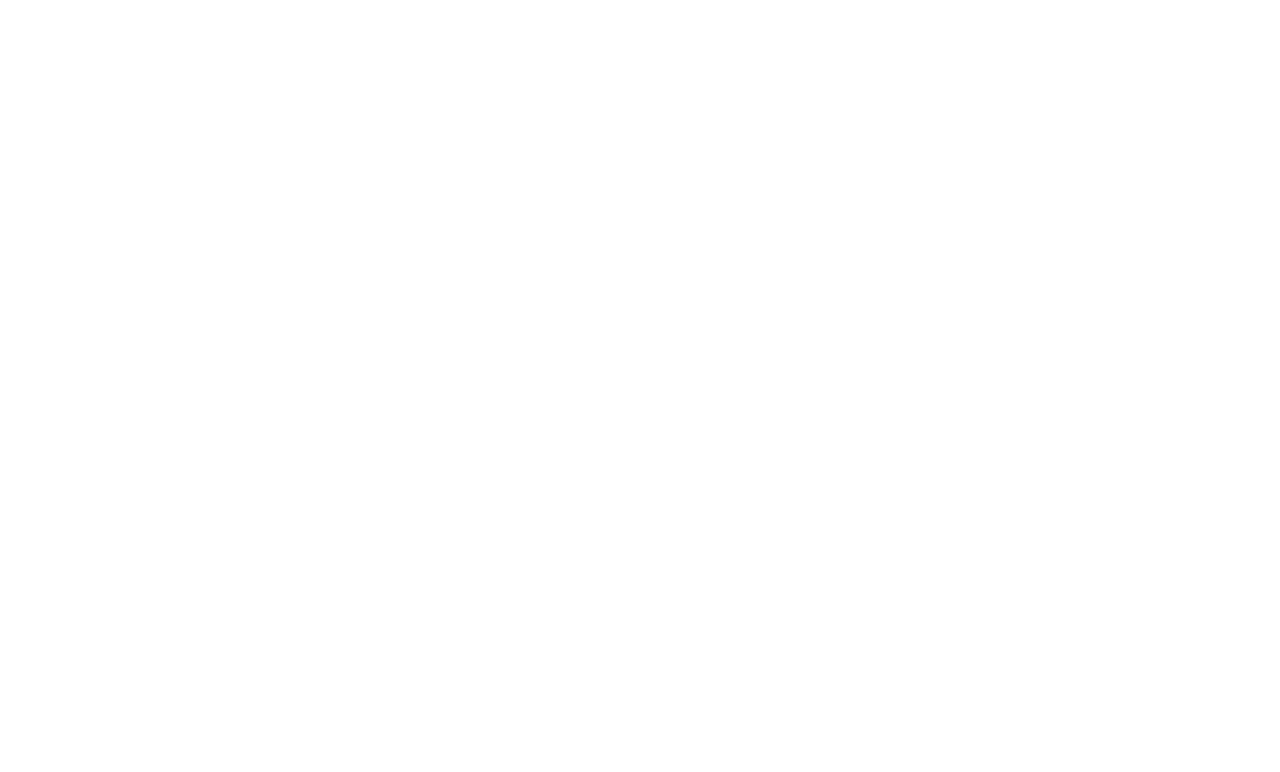
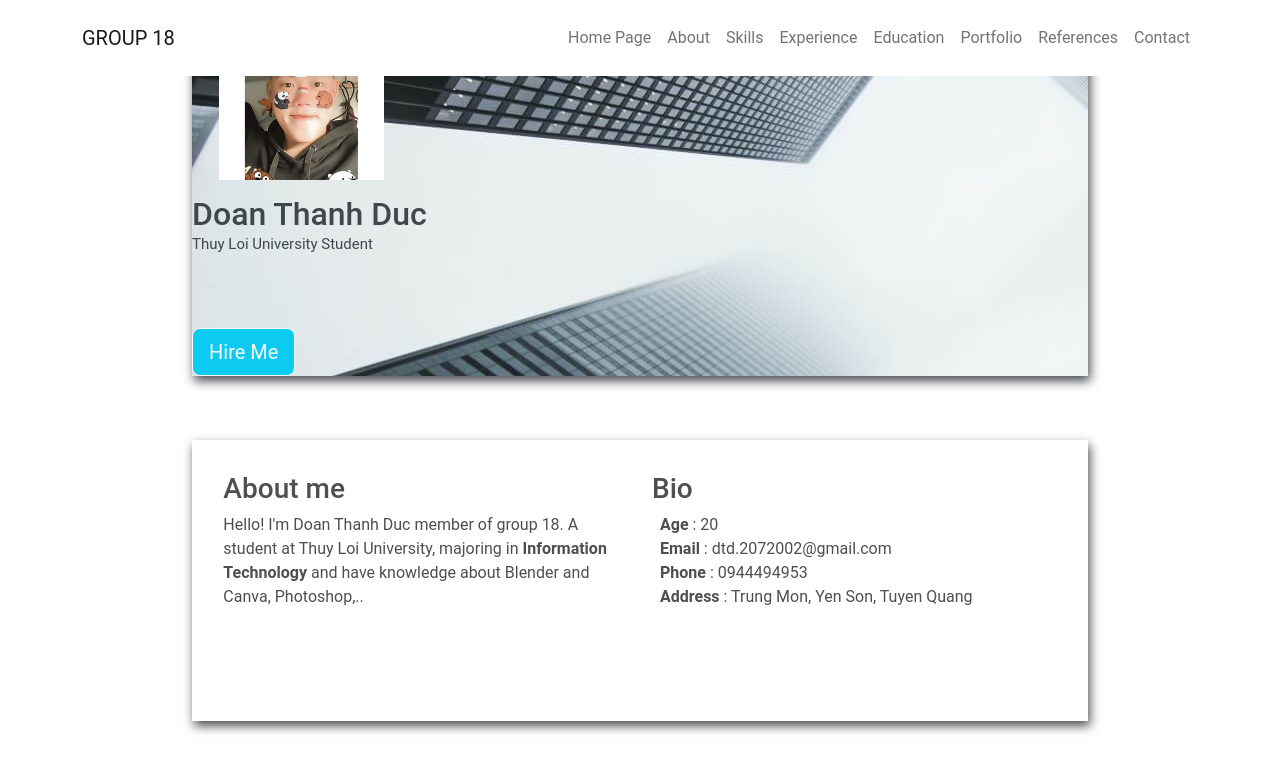
Before and after one commit to anhducati/CV-project, a plain HTML site: page html/CVduc.html in a window 1280 px wide. Drawn offline with nearby package versions, Linux system fonts and the light colour scheme.

Commit message:
Duc them header ,them gioi thieu ban than

```diff
--- a/html/CVduc.html
+++ b/html/CVduc.html
@@ -4,9 +4,74 @@
     <meta charset="UTF-8">
     <meta http-equiv="X-UA-Compatible" content="IE=edge">
     <meta name="viewport" content="width=device-width, initial-scale=1.0">
-    <title>Document</title>
+    <title>CVDuc</title>
+    <!-- CSS only -->
+<link href="https://cdn.jsdelivr.net/npm/bootstrap@5.2.0-beta1/dist/css/bootstrap.min.css" rel="stylesheet"
+integrity="sha384-0evHe/X+R7YkIZDRvuzKMRqM+OrBnVFBL6DOitfPri4tjfHxaWutUpFmBp4vmVor" crossorigin="anonymous">
+
 </head>
 <body>
+    <nav class="navbar navbar-light navbar-expand-lg fixed-top bg-white clean-navbar" style="padding: 18px 0;font-family: Roboto, sans-serif;color: #4f4f4f;">
+        <div class="container"><a class="navbar-brand logo" href="#">GROUP 18</a><button data-bs-toggle="collapse" class="navbar-toggler" data-bs-target="#navcol-1"><span class="visually-hidden">Toggle navigation</span><span class="navbar-toggler-icon"></span></button>
+            <div class="collapse navbar-collapse" id="navcol-1">
+                <ul class="navbar-nav ms-auto">
+                    <li class="nav-item"></li>
+                    <li class="nav-item"><a class="nav-link" href="/html/homepage.html">Home Page<br></a></li>
+                    <li class="nav-item"><a class="nav-link" href="#About">About<br></a></li>
+                    <li class="nav-item"><a class="nav-link" href="#Skills">Skills<br></a></li>
+                    <li class="nav-item"><a class="nav-link" href="#Experience">Experience<br></a></li>
+                    <li class="nav-item"><a class="nav-link" href="#Education">Education<br></a></li>
+                    <li class="nav-item"><a class="nav-link" href="#Portfolio">Portfolio<br></a></li>
+                    <li class="nav-item"><a class="nav-link" href="#References">References<br></a></li>
+                    <li class="nav-item"><a class="nav-link" href="#Contact">Contact<br></a></li>
+                </ul>
+            </div>
+        </div>
+    </nav>
+     <!-- Start : Main -->
+     <main class="page landing-page" style="font-family: Roboto, sans-serif;color: #4f4f4f;box-shadow: 0px 0px;">
 
+
+        <!-- Start : Head -->
+        <section class="clean-block clean-hero " style="background-image: url(/img/header-background.jpg);color: rgba(36, 42, 46, 0.85);font-family: Roboto, sans-serif;margin: 0px 15%;box-shadow: 2px 5px 10px;">
+            <div class="text">
+                <div class="container">
+                    <div class="row">
+                        <div class="col-md-12"><img src="/img/anhCVduc.jpg" style="height: 165px;width: 165px;margin: 15px;"></div>
+                        <!-- Đổi link ảnh  -->
+                    </div>
+                </div>
+
+                <h2 data-aos="zoom-in" data-aos-duration="950" style="margin: 0px;">Doan Thanh Duc</h2>
+                <p data-aos="zoom-in" data-aos-duration="950" style="font-size: 15px;">Thuy Loi University Student<br></p>
+                <a href="https://www.facebook.com/dtduc.2002"><i class="fa fa-facebook-square" data-aos="zoom-in" data-aos-duration="950" style="padding: 10px;font-size: 27px;"></i></a>
+                <a href="https://www.instagram.com/dduwcs_nef/"><i class="fa fa-instagram" data-aos="zoom-in" data-aos-duration="950" style="padding: 10px;font-size: 27px;"></i></a>
+                <p></p><button class="btn btn-outline-light btn-lg" data-aos="fade-up" data-aos-duration="950" type="button" style="background: var(--bs-info);">Hire Me</button>
+            </div>
+        </section>
+        <!-- End : Head -->
+
+         <!-- Start : About -->
+         <section class="clean-block clean-info dark bg-white" id="About" style="font-family: Roboto, sans-serif;margin: 5% 15%;box-shadow: 2px 5px 10px;height: 280.141px;">
+            <div class="container" style="padding: 3.5%;">
+                <div class="row">
+                    <div class="col-md-6">
+                        <h3>About me</h3>
+                        <p class="text-start">Hello! I'm Doan Thanh Duc member of group 18. A student at Thuy Loi University, majoring in&nbsp;<strong>Information Technology</strong>&nbsp;and have knowledge about Blender and Canva, Photoshop,..<br></p>
+                    </div>
+                    <div class="col-md-6">
+                        <h3>Bio</h3>
+                        <p class="text-start"><i class="fa fa-calendar"></i><strong>&nbsp; Age&nbsp;</strong>:&nbsp;20<br><i class="fa fa-envelope-o"></i><strong>&nbsp; Email</strong>&nbsp;: dtd.2072002@gmail.com<br><i class="fa fa-phone"></i><strong>&nbsp; Phone</strong>&nbsp;: 0944494953<br><i class="fa fa-map-marker"></i><strong>&nbsp; Address</strong>&nbsp;:  Trung Mon, Yen Son, Tuyen Quang&nbsp;<br></p>
+                    </div>
+                </div>
+            </div>
+        </section>
+        <!-- End : About -->
+
+
+
+    <!-- JavaScript Bundle with Popper -->
+<script src="https://cdn.jsdelivr.net/npm/bootstrap@5.2.0-beta1/dist/js/bootstrap.bundle.min.js"
+integrity="sha384-pprn3073KE6tl6bjs2QrFaJGz5/SUsLqktiwsUTF55Jfv3qYSDhgCecCxMW52nD2" crossorigin="anonymous"></script>
 </body>
 </html>
```
